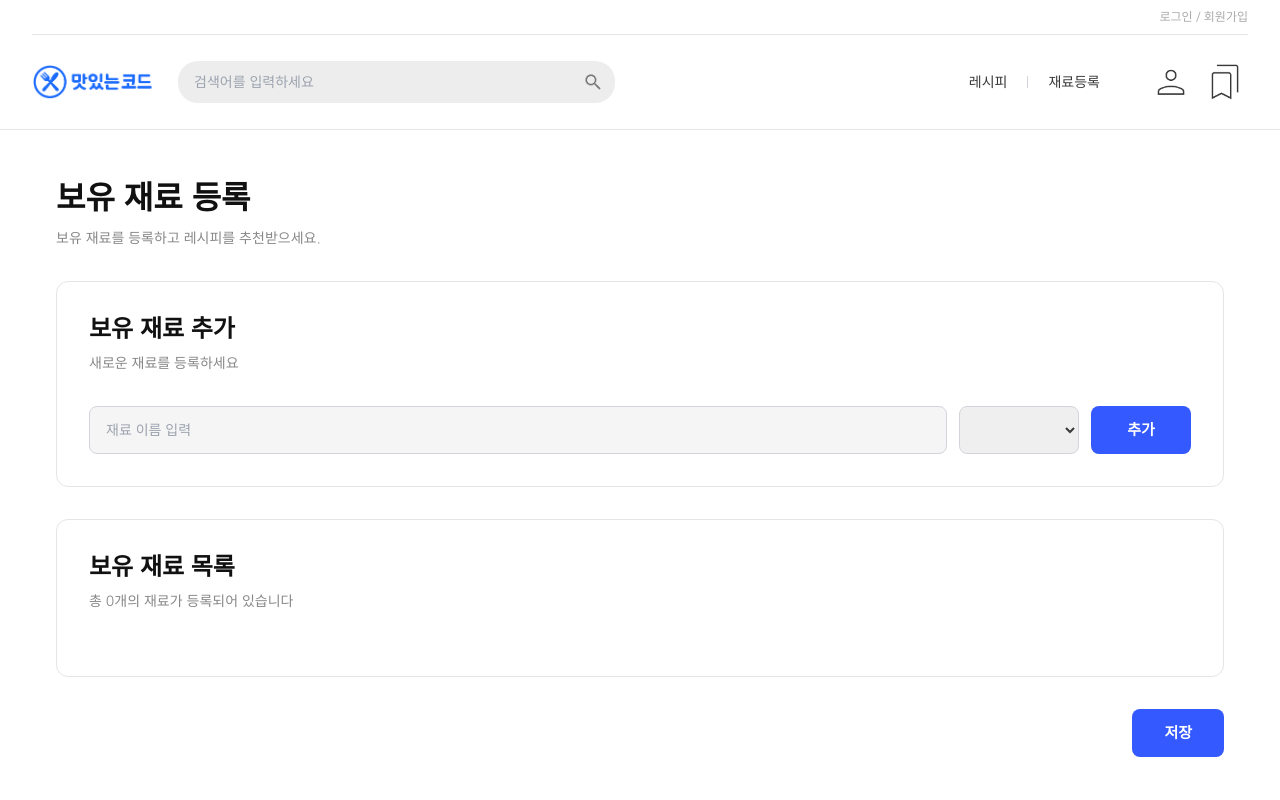
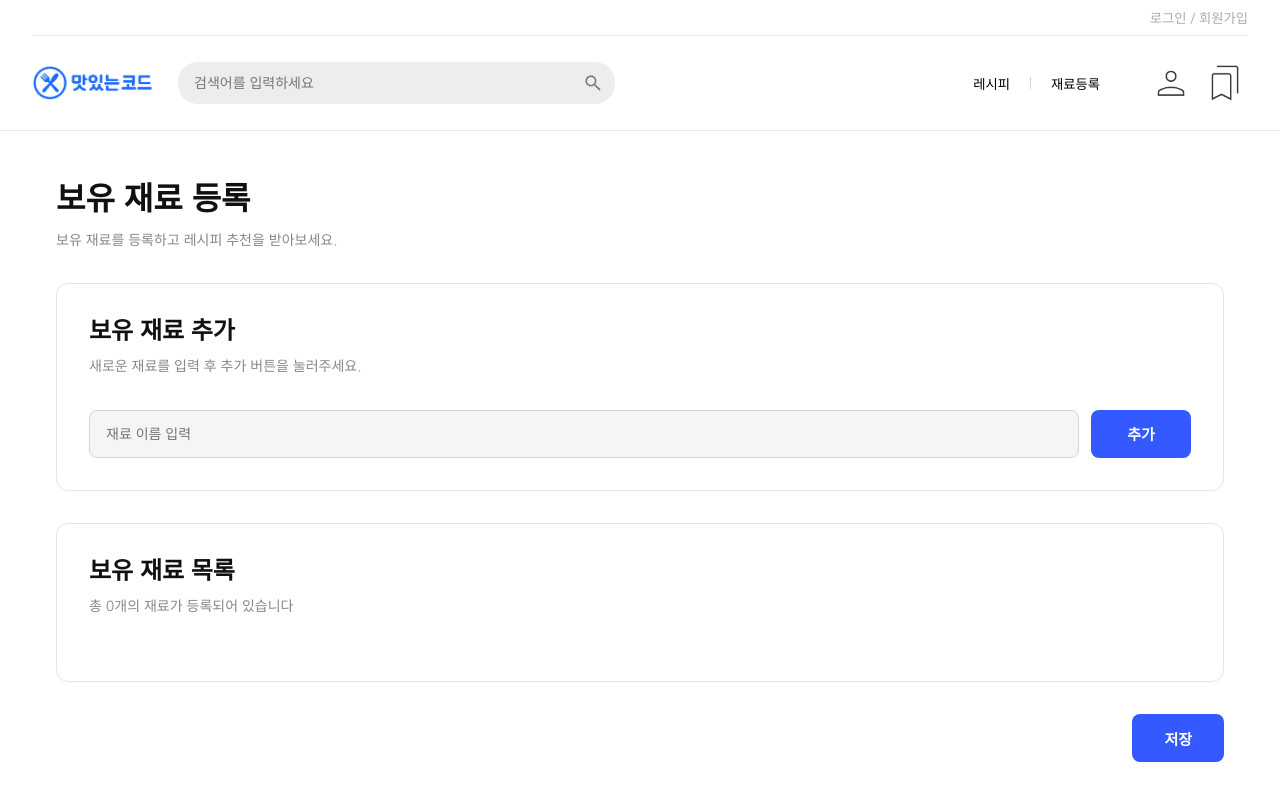
Before and after one commit to dlqlcns/deliciouscode, a website: page public/myplus.html in a window 1280 px wide. Shown: the top 800 px of the page. Drawn offline with nearby package versions, Linux system fonts and the light colour scheme.

Commit message:
Update myplus.html

```diff
--- a/public/myplus.html
+++ b/public/myplus.html
@@ -7,125 +7,81 @@
 
   <link rel="stylesheet" href="/css/page.css" />
   <link rel="stylesheet" href="/css/myplus.css" />
-  <script src="https://cdn.tailwindcss.com"></script>
 </head>
 
 <body class="bg-white">
+
+<!-- 🔥 헤더 (header.js가 로그인/로그아웃 상태 자동 반영) -->
 <header class="common-header">
   <div class="header-container">
     <div class="header-top">
       <button id="authBtn" class="header-link" type="button">로그인 / 회원가입</button>
     </div>
+
     <div class="header-main">
       <div class="logo" onclick="location.href='/index.html'">
         <img src="/img/icons/logo.png" alt="맛있는 코드" class="logo-image" />
       </div>
 
       <div class="search-container">
-        <input
-          id="headerSearchInput"
-          type="search"
-          placeholder="검색어를 입력하세요"
-          class="search-input"
-        />
-        <img
-          id="headerSearchIcon"
-          src="/img/icons/search.png"
-          alt="검색"
-          onclick="handleSearch()"
-          class="search-icon"
-        />
+        <input id="headerSearchInput" type="search" placeholder="검색어를 입력하세요" class="search-input"/>
+        <img id="headerSearchIcon" src="/img/icons/search.png" alt="검색" class="search-icon"/>
       </div>
 
       <nav class="nav-menu">
         <button class="nav-button" onclick="location.href='/recipe_all.html'">레시피</button>
         <div class="nav-divider"></div>
-        <button class="nav-button" onclick="location.href='/myplus.html'">재료등록</button>
+        <button class="nav-button active" onclick="location.href='/myplus.html'">재료등록</button>
       </nav>
 
       <div class="header-icons">
-        <img
-          src="/img/icons/mypage.png"
-          alt="마이페이지"
-          onclick="location.href='/mypage.html'"
-          class="icon-image"
-        />
-        <img
-          src="/img/icons/bookmark.png"
-          alt="북마크"
-          onclick="location.href='/my_fav.html'"
-          class="icon-image"
-        />
+        <img src="/img/icons/mypage.png" alt="마이페이지" onclick="location.href='/mypage.html'" class="icon-image"/>
+        <img src="/img/icons/bookmark.png" alt="북마크" onclick="location.href='/my_fav.html'" class="icon-image"/>
       </div>
     </div>
   </div>
 </header>
 
-<script>
-  function handleSearch() {
-    const searchInput = document.getElementById('headerSearchInput');
-    const query = searchInput.value.trim();
-
-    if (query === '') {
-      location.href = 'recipe_search.html';
-    } else {
-      // localStorage에 검색어 저장
-      let recentSearches = JSON.parse(localStorage.getItem('recentSearches') || '[]');
-      recentSearches = recentSearches.filter(term => term !== query);
-      recentSearches.unshift(query);
-      if (recentSearches.length > 10) {
-        recentSearches = recentSearches.slice(0, 10);
-      }
-      localStorage.setItem('recentSearches', JSON.stringify(recentSearches));
-
-      const ingredients = query.replace(/\s+/g, ',');
-      location.href = `recipe_results.html?ingredients=${encodeURIComponent(ingredients)}`;
-    }
-  }
-</script>
 
 <main class="main">
   <div class="title-group">
     <h1 class="title">보유 재료 등록</h1>
-    <p class="subtitle">보유 재료를 등록하고 레시피를 추천받으세요.</p>
+    <p class="subtitle">보유 재료를 등록하고 레시피 추천을 받아보세요.</p>
   </div>
 
+  <!-- 🔹 재료 추가 입력 영역 -->
   <div class="card add-card">
     <div class="card-content">
       <div class="section-header">
         <h2>보유 재료 추가</h2>
-        <p>새로운 재료를 등록하세요</p>
+        <p>새로운 재료를 입력 후 추가 버튼을 눌러주세요.</p>
       </div>
 
       <div class="add-row">
-        <input
-          type="text"
-          placeholder="재료 이름 입력"
-          class="input"
-        />
-        <select class="select">
-          </select>
-        <button class="btn-add">추가</button>
+        <input id="ingredientInput" type="text" placeholder="재료 이름 입력" class="input"/>
+        <button id="addIngredientBtn" class="btn-add">추가</button>
       </div>
     </div>
   </div>
 
+  <!-- 🔹 보유 재료 리스트 -->
   <div class="card">
     <div class="card-content">
       <div class="section-header">
         <h2>보유 재료 목록</h2>
-        <p>총 0개의 재료가 등록되어 있습니다</p>
+        <p id="ingredientCount">총 0개의 재료가 등록되어 있습니다</p>
       </div>
 
-      <div class="ingredient-section">
-        </div>
+      <div class="ingredient-section" id="ingredientList"></div>
     </div>
   </div>
 
+  <!-- 🔹 저장 버튼 -->
   <div class="save-wrap">
-    <button class="btn-save" type="button">저장</button>
+    <button id="saveIngredientsBtn" class="btn-save" type="button">저장</button>
   </div>
 </main>
+
 
 <footer class="common-footer">
   <div class="footer-divider"></div>
@@ -150,7 +106,10 @@
   </div>
 </footer>
 
+
+<!-- 🔥 공통 컴포넌트 스크립트 + 보유재료 기능 -->
 <script src="/js/header.js"></script>
 <script src="/js/myplus.js"></script>
+
 </body>
-</html
+</html>
```
Lines whose indentation alone changed are shown as unchanged.
